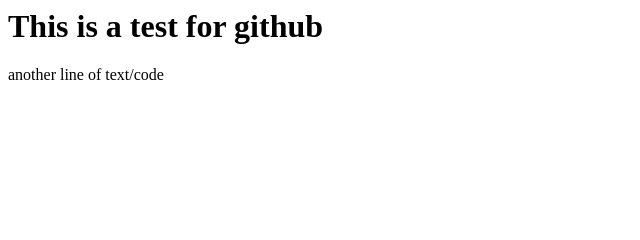
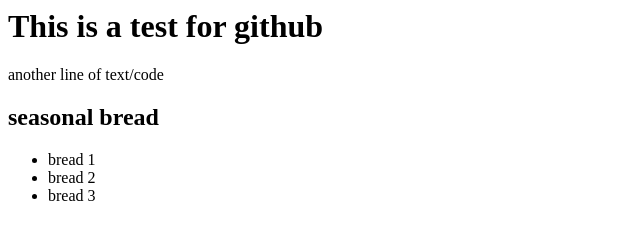
Before and after one commit to m144/testerproject, a plain HTML site: page index.html in a window 1280 px wide. Shown: the whole page, without its empty margins (0-640 px from the left). Drawn offline with Linux system fonts and the light colour scheme.

Commit message:
added seasonal bread

```diff
--- a/index.html
+++ b/index.html
@@ -6,5 +6,12 @@
 	<h1>This is a test for github</h1>
 
 	<span>another line of text/code </span>
+
+	<h2>seasonal bread</h2>
+	<ul>
+		<li>bread 1</li>
+		<li>bread 2</li>
+		<li>bread 3</li>
+	</ul>
 </body>
 </html>
```
